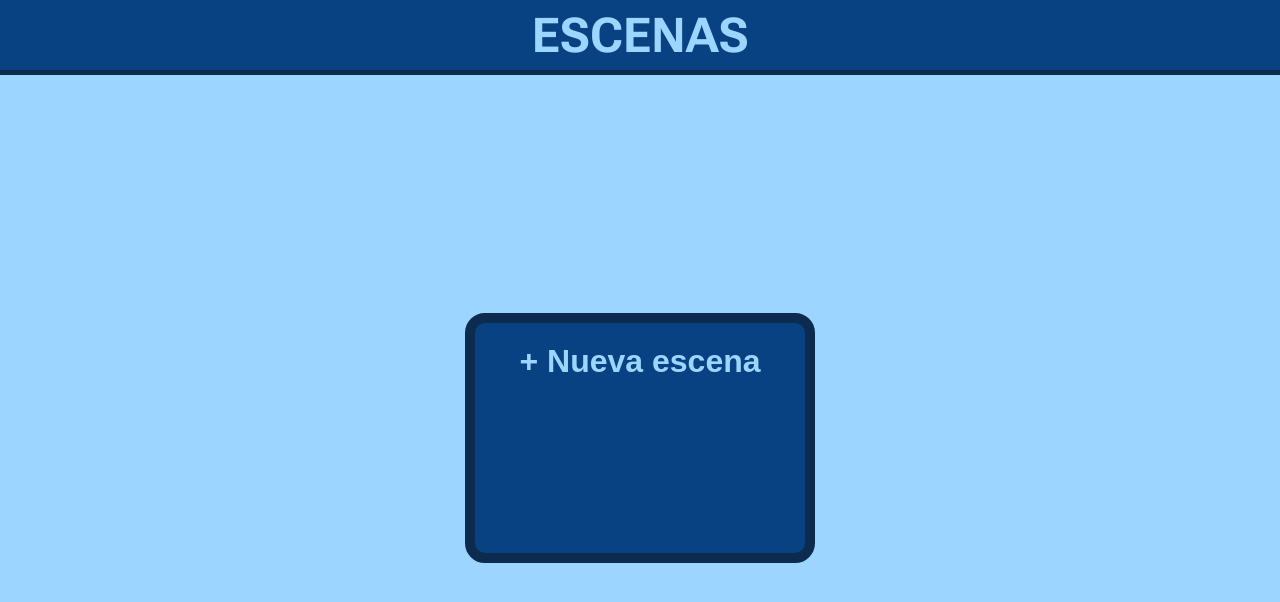
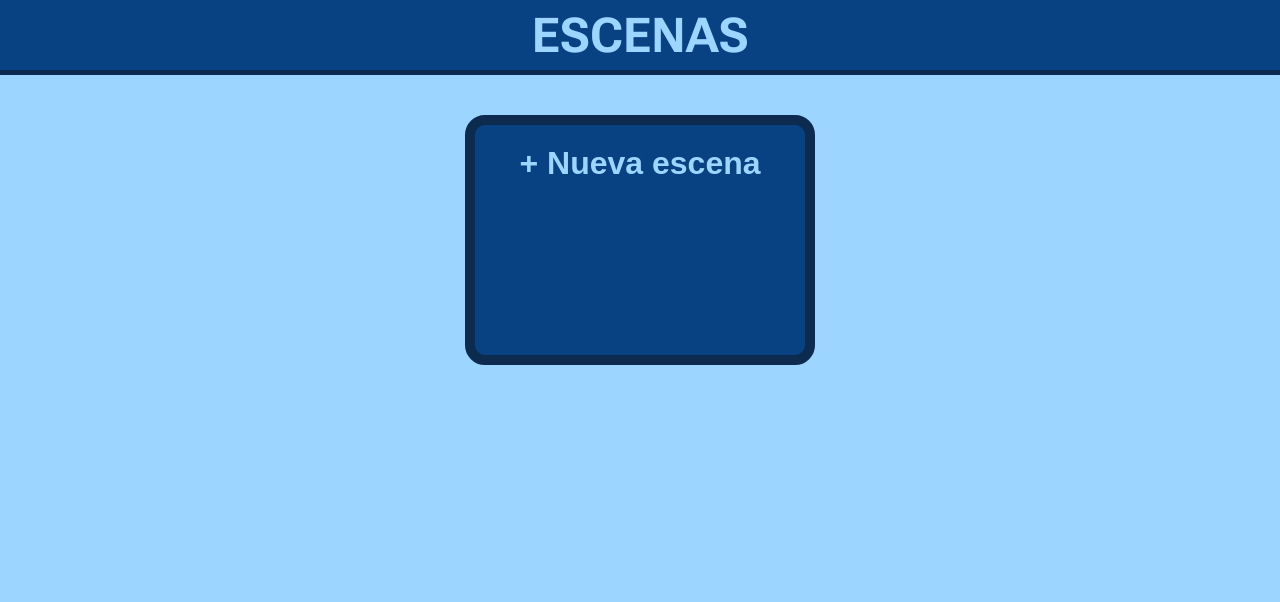
Before and after one commit to Bryan05U/Proyecto-TPA_2026, a React (Vite) app: page /escenas in a window 1280 px wide. Shown: the top 602 px of the page. Built offline with nearby package versions, Linux system fonts and the light colour scheme.

Commit message:
Agregando separación entre título y botones eliminado anteriormente

```diff
--- a/src/styles/Layout.css
+++ b/src/styles/Layout.css
@@ -10,6 +10,11 @@
   display: flex;
   justify-content: center;
   align-items: center;
+}
+
+.contenedor-escenas {
+  align-items: flex-start;
+  padding-top: 40px;
 }
 
 .layout-home {
```
